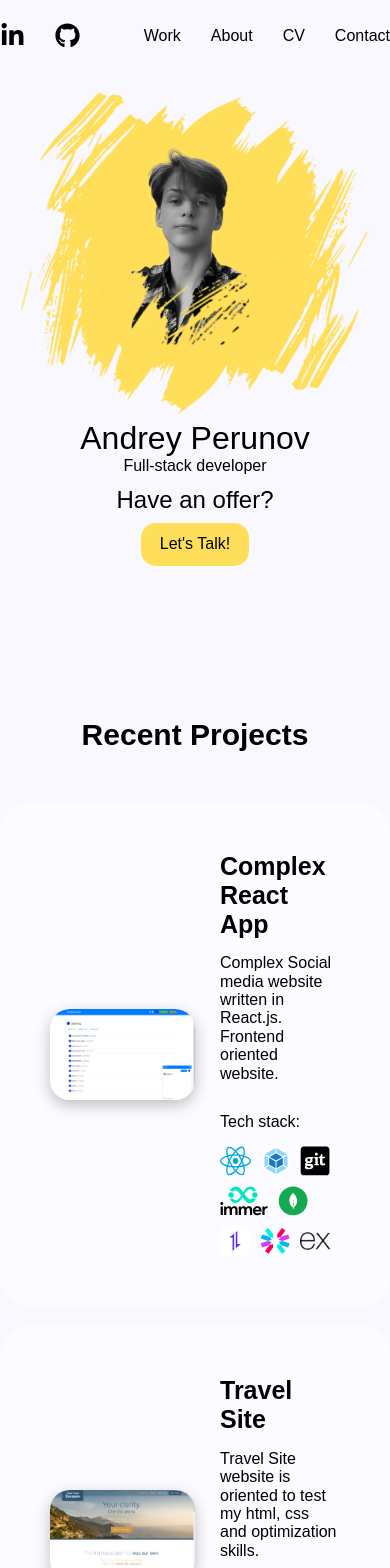
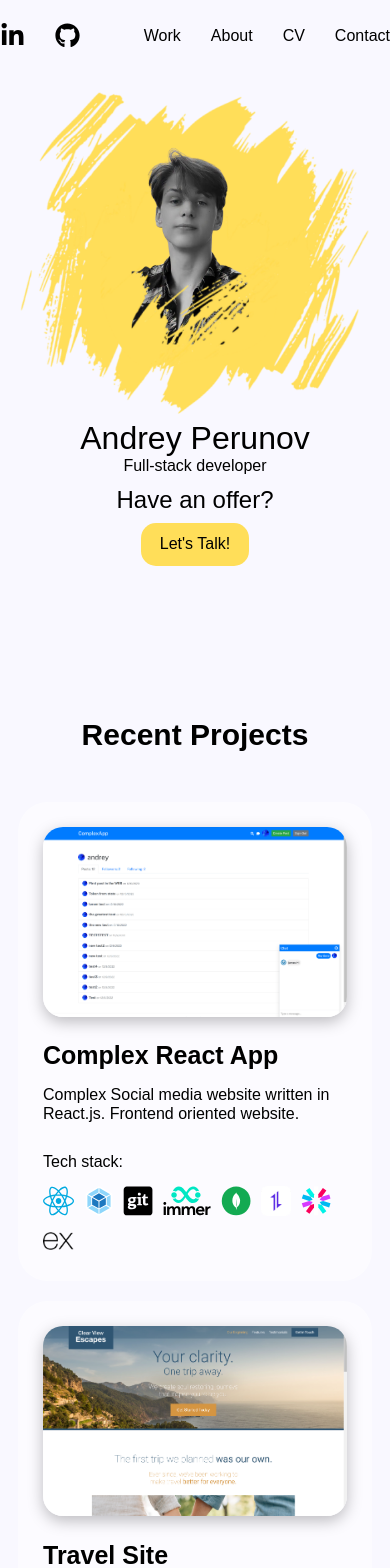
Before and after one commit to AndreyPerunov/PortfolioWebsite, a Next.js app: page / in a window 390 px wide. Shown: the top 1568 px of the page. Built offline with nearby package versions, Linux system fonts and the light colour scheme; a web font is replaced by a local one.

Commit message:
Added responsive design to projects

```diff
--- a/app/components/modules/Project.module.scss
+++ b/app/components/modules/Project.module.scss
@@ -4,13 +4,18 @@
 .project {
   border-radius: 30px;
   background-color: #ffffff80;
-  display: flex;
+  display: inline-block;
   align-items: center;
-  padding: 50px;
+  padding: 25px;
   width: 100%;
   margin-top: 20px;
   transform: translateX(-100px);
   opacity: 0;
+
+  @include breakpoint(medium) {
+    display: flex;
+    padding: 50px;
+  }
 
   &Reveal {
     transition: transform 0.4s ease-out, opacity 0.4s ease-out;
@@ -35,7 +40,10 @@
   }
 
   &__image {
-    width: 50%;
+    width: 100%;
+    @include breakpoint(large) {
+      width: 50%;
+    }
     height: auto;
     aspect-ratio: 16 / 10;
     border-radius: 20px;
@@ -45,6 +53,10 @@
 
   &__title {
     margin: 0;
+    margin-top: 20px;
+    @include breakpoint(large) {
+      margin-top: 0;
+    }
     margin-bottom: 15px;
     font-size: 1.5625rem;
   }
--- a/app/components/modules/Wrapper.module.scss
+++ b/app/components/modules/Wrapper.module.scss
@@ -6,6 +6,10 @@
   margin-right: auto;
   padding-left: 0px;
   padding-right: 0px;
+  &Narrow {
+    padding-left: 18px;
+    padding-right: 18px;
+  }
   @include breakpoint(small) {
     padding-left: 18px;
     padding-right: 18px;
```
